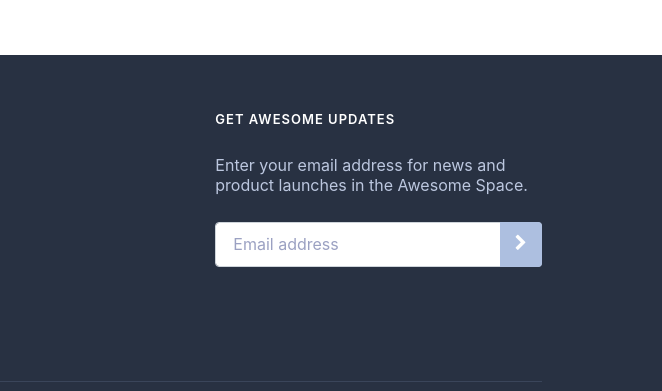
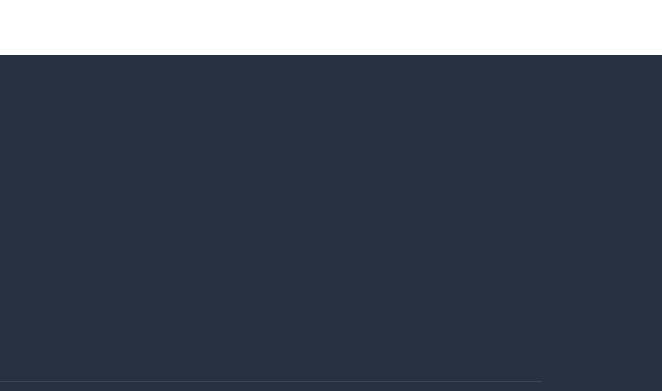
Before and after one commit to PeanutButterLab/Product-Page, a website: page index.html in a window 1280 px wide. Shown: the part 3421-3812 px from the top of the page, 618-1280 px from the left. Drawn offline with nearby package versions, Linux system fonts and the light colour scheme.

Commit message:
remove `email newsletter` section

```diff
--- a/index.html
+++ b/index.html
@@ -583,23 +583,6 @@
             </li>
           </ul>
         </div>
-        <div class="col-md-4 newsletter">
-          <div class="title">
-            Get awesome updates
-          </div>
-          <p>
-            Enter your email address for news and product launches in the Awesome Space.
-          </p>
-
-          <form class="newsletter-form" autocomplete="off">
-            <input type="email" id="mc-email" class="form-control" placeholder="Email address" required />
-
-            <button type="submit">
-              <i class="fa fa-chevron-right"></i>
-            </button>
-            <label for="mc-email" class="text-white newsletter-feedback mt-3"></label>
-          </form>
-        </div>
       </div>
       <div class="bottom">
         <ul>
```
